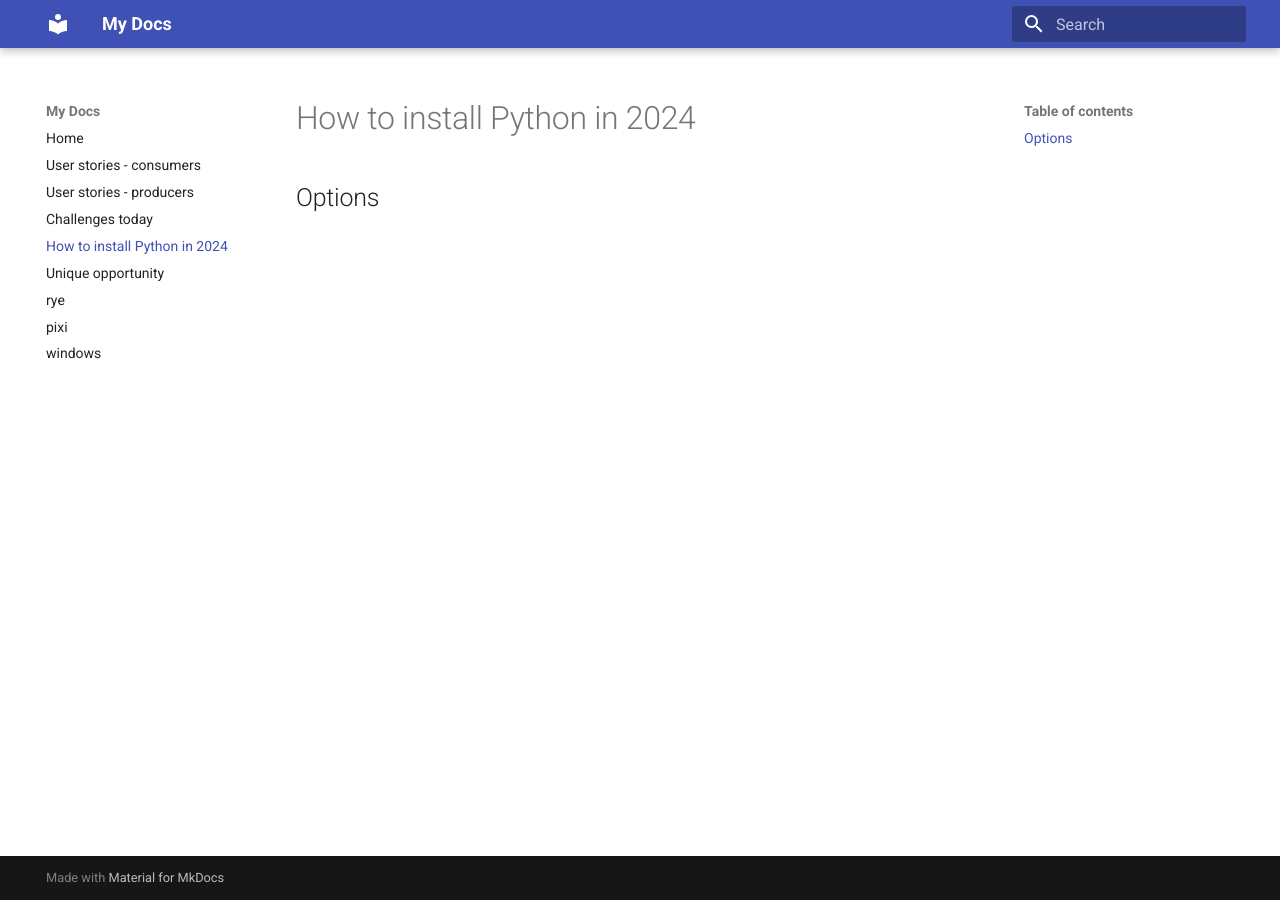
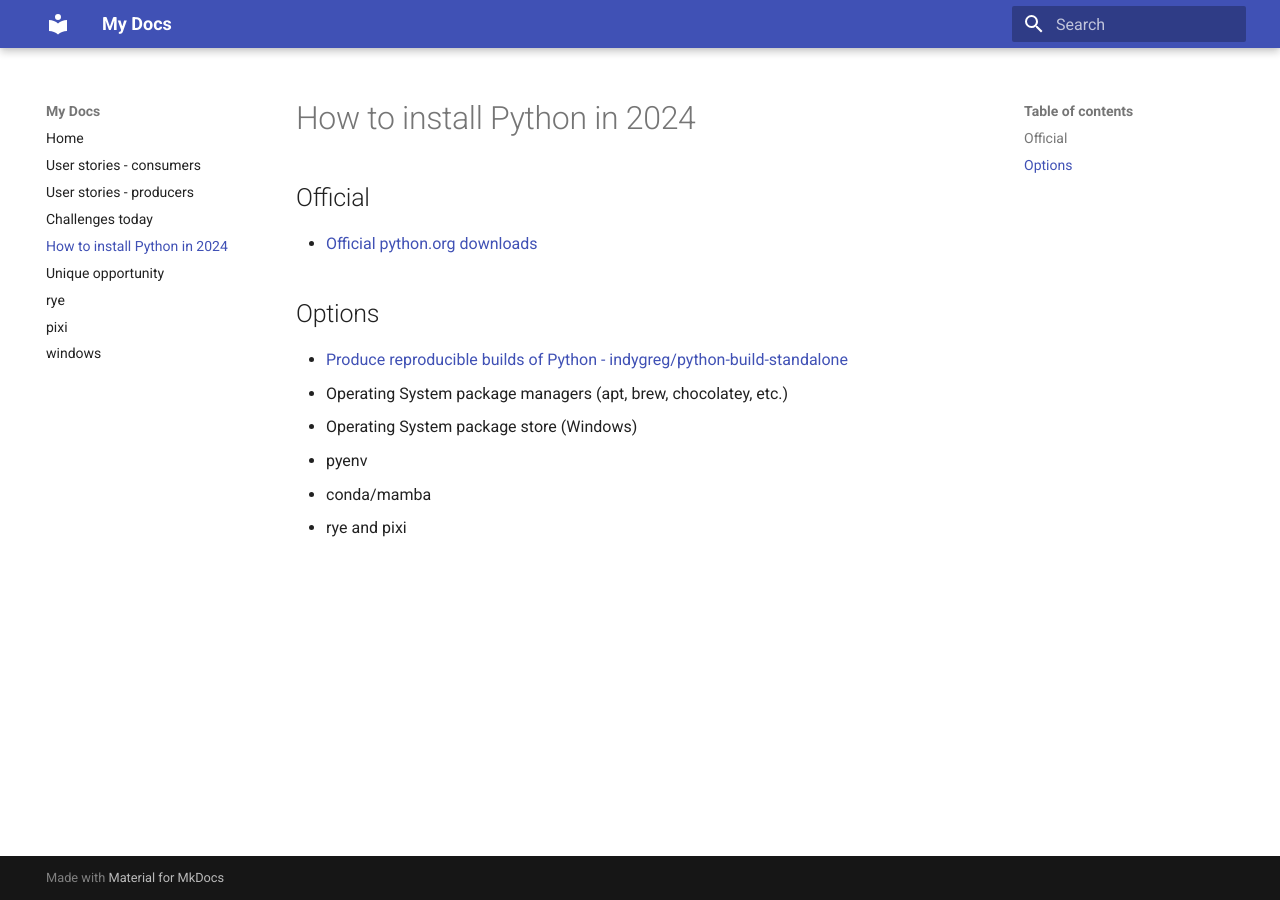
Before and after one commit to pysplash/dog-paddle, an MkDocs documentation site: the page built from docs/install-python.md, in a window 1280 px wide. Built offline with MkDocs 1.6.1 and Material for MkDocs 9.7.7, drawn with Linux system fonts in a browser that asks for light colours.

Commit message:
add more install methods

```diff
--- a/docs/install-python.md
+++ b/docs/install-python.md
@@ -1,3 +1,14 @@
 # How to install Python in 2024
 
+## Official
+
+- [Official python.org downloads](https://www.python.org/downloads/)
+
 ## Options
+
+- [Produce reproducible builds of Python - indygreg/python-build-standalone](https://github.com/indygreg/python-build-standalone)
+- Operating System package managers (apt, brew, chocolatey, etc.)
+- Operating System package store (Windows)
+- pyenv
+- conda/mamba
+- rye and pixi
```
